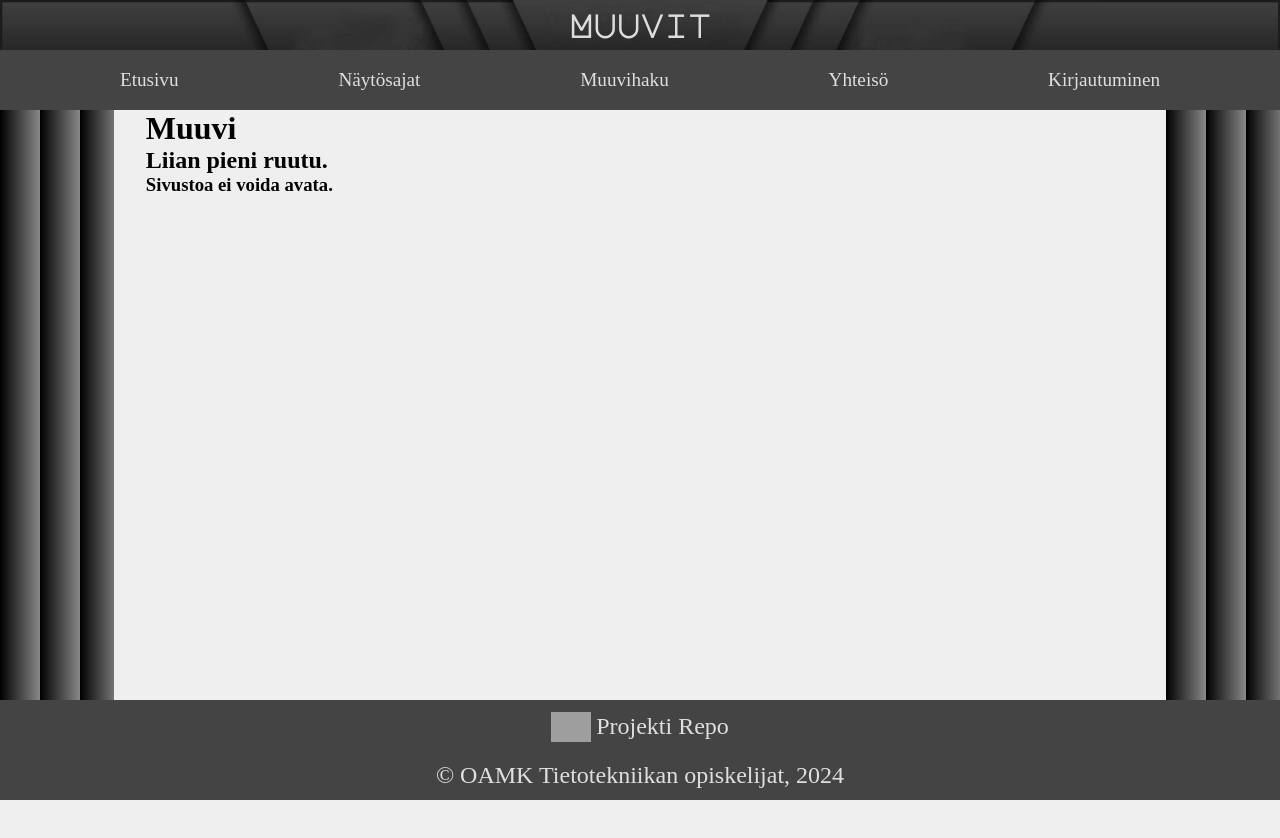
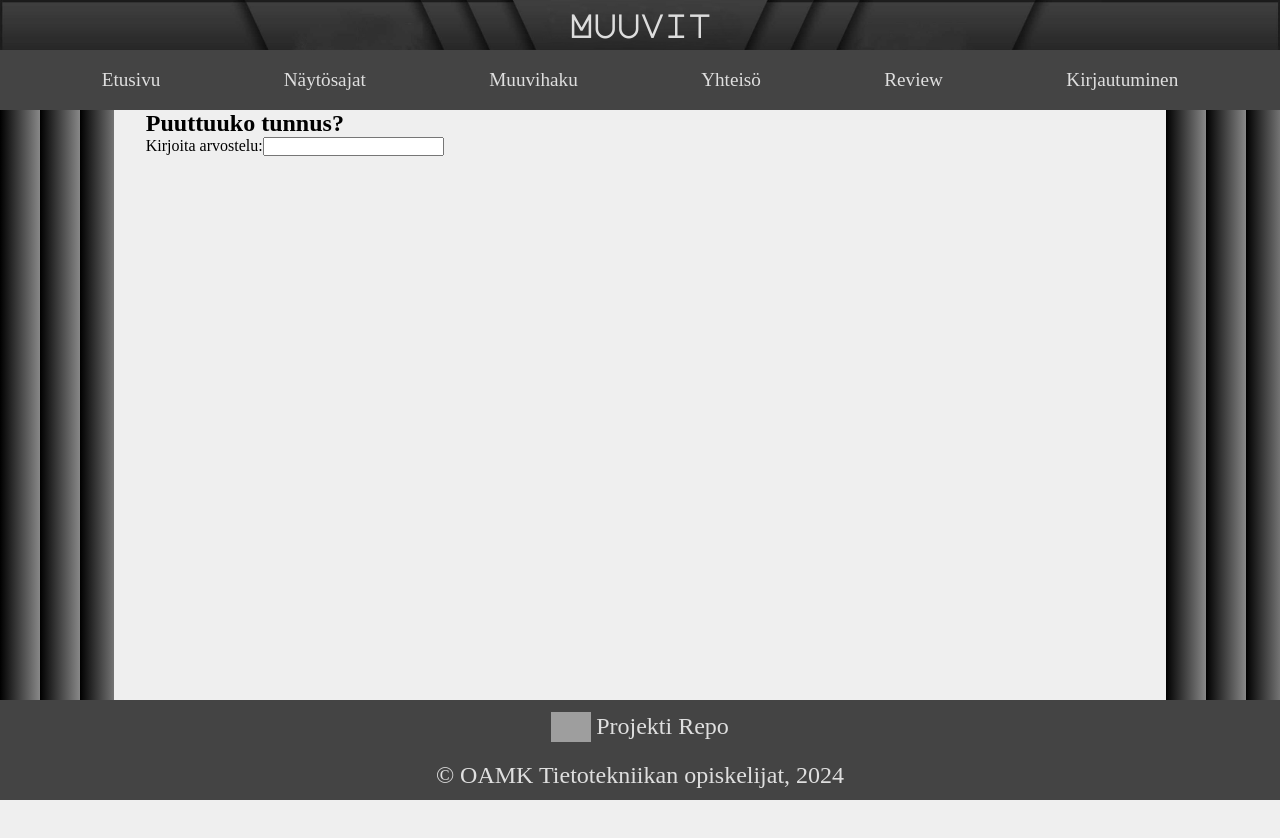
Before and after one commit to TVT23KM-1/Muuvit, a React (Vite) app in the folder front/: page /review in a window 1280 px wide. Shown: the top 838 px of the page. Built offline with nearby package versions, Linux system fonts and the light colour scheme; grey boxes are pictures that could not be loaded.

Commit message:
siistitty

```diff
--- a/front/src/App.jsx
+++ b/front/src/App.jsx
@@ -12,6 +12,7 @@ import ScreenError from '@content/ScreenError';
 import Navi from '@components/header/Navi';
 import Footer from '@components/footer/Footer';
 import Header from './components/header/Header';
+import Review from './components/content/Review';
 
 const App = () => {
 
@@ -28,6 +29,7 @@ const App = () => {
                         <Route path="/search-tmdb" element={<Movies searchString={"The Mask"} language={"en"}/>}/>
                         <Route path="/community" element={<Community/>}/>
                         <Route path="/login" element={<Login/>}/>
+                        <Route path="/review" element={<Review/>}/>
                         <Route path="/myaccount" element={<MyAccount/>}/>
                         <Route path="*" element={<ScreenError/>}/>
                     </Routes>
--- a/front/src/components/content/Register.jsx
+++ b/front/src/components/content/Register.jsx
@@ -13,6 +13,7 @@ const Register = ({showLogin, setShowLogin}) => {
     setShowRegisterForm(true);
     setShowLogin(false);
     setRegistrationStatus({success:null,msg:''})
+    setCredentials(credentials.userName=null, credentials.password=null)
   }
 
   const closeRegisterForm = () => {
@@ -25,7 +26,11 @@ const Register = ({showLogin, setShowLogin}) => {
 
 
   const register = () => {
-
+    console.log(credentials.password, credentials.password == '')
+    console.log(credentials.userName, credentials.password == '')
+    if((credentials.userName == '') || (credentials.password == '')){
+      setRegistrationStatus({success:false,msg:'Nimimerkki tai salasana puuttuu'})
+    } else {
     axios.post(`${import.meta.env.VITE_BACKEND_URL}/user/createAccount`, credentials)
     .then(function (response) {
       console.log(response.data)
@@ -44,11 +49,11 @@ const Register = ({showLogin, setShowLogin}) => {
         console.log('ei yhteyyttä tietokantaan')
         setRegistrationStatus({success:false, msg:'Tietokantaan ei ole yhteyttä'})
       }
-      console.log(error.status)
-      console.log(error)
+
 
     })
   }
+}
 
   const handleUsernameChange = (event) => {
     setCredentials({...credentials, userName: event.target.value})
@@ -63,12 +68,12 @@ const Register = ({showLogin, setShowLogin}) => {
       <h2>Puuttuuko tunnus?</h2>
 
       {!showRegisterForm ? (
-        <p>
+        <>
           {' '}
           <div id="buttons">
             <button className="button" onClick={openRegisterForm}>Rekisteröidy</button>
         </div>
-        </p>
+        </>
       ) : (
         <>
         <div>
@@ -101,7 +106,7 @@ const Register = ({showLogin, setShowLogin}) => {
 
       )}
     </div>
-  );
-};
+  )
+}
 
-export default Register;
+export default Register
--- /dev/null
+++ b/front/src/components/content/Review.jsx
@@ -0,0 +1,28 @@
+import React, { useState } from 'react';
+import axios from 'axios'
+import '../../index.css'
+import '@pages/css/Login.css'
+
+const Review = () => {
+
+    return (
+        <>
+        <div>
+        <h2>Puuttuuko tunnus?</h2>
+        </div>
+        <div id='review'>
+            <form>
+                <label>Kirjoita arvostelu:
+                <input type="text" />
+      </label>
+    </form>
+
+
+        </div>
+        </>
+
+
+    )
+}
+
+export default Review
--- a/front/src/components/header/Navi.jsx
+++ b/front/src/components/header/Navi.jsx
@@ -10,6 +10,7 @@ const Navi = ({ user, handleLogout }) => {
             <li><Link to="/search-finnkino">Näytösajat</Link></li>
             <li><Link to="/search-tmdb">Muuvihaku</Link></li>
             <li><Link to="/community">Yhteisö</Link></li>
+            <li><Link to="/review">Review</Link></li>
             {!user && <li><Link to="/login">Kirjautuminen</Link></li>}
             {user && <li><Link to="/myaccount">Oma tili</Link></li>}
             {user && <li><Link onClick={handleLogout}>Kirjaudu ulos</Link></li>}
--- a/front/src/index.css
+++ b/front/src/index.css
@@ -16,6 +16,7 @@
   --button-text-colour: #222;
   --button-border-colour: #222;
   --dark-gray-colour:#404040;
+  --medium-gray-colour:#808080;
   --light-gray-colour: #e0e0e0;
   --general-margin: 2em;
   --general-padding: 1em;
--- a/front/src/pages/Login.jsx
+++ b/front/src/pages/Login.jsx
@@ -36,19 +36,14 @@ export default function Login(props) {
               <div id="login-text">
                 <p>Nimimerkki:</p>
               </div>
-            <p>
               <input className="field" value={username} onChange={e => setUsername(e.target.value)}></input>
-            </p>
             </div>
             <div id="login-form">
               <div id="login-text">
                 <p>Salasana:</p>
               </div>
-            <p>
-              <input className="field" type="password" value={password} onChange={e => setPassword(e.target.value)}></input>
-            </p>
-            </div>
-
+                <input className="field" type="password" value={password} onChange={e => setPassword(e.target.value)}></input>
+              </div>
             <div id="buttons">
               <button>Kirjaudu sisään</button>
             </div>
--- a/front/src/pages/css/Login.css
+++ b/front/src/pages/css/Login.css
@@ -67,5 +67,5 @@ button {
 
   button:hover {
 	box-shadow: 0 12px 16px 0 rgba(0,0,0,0.24),0 17px 50px 0 rgba(0,0,0,0.19);
-    background-color: var(--light-gray-colour);
+    background-color: var(--medium-gray-colour);
   }
```
